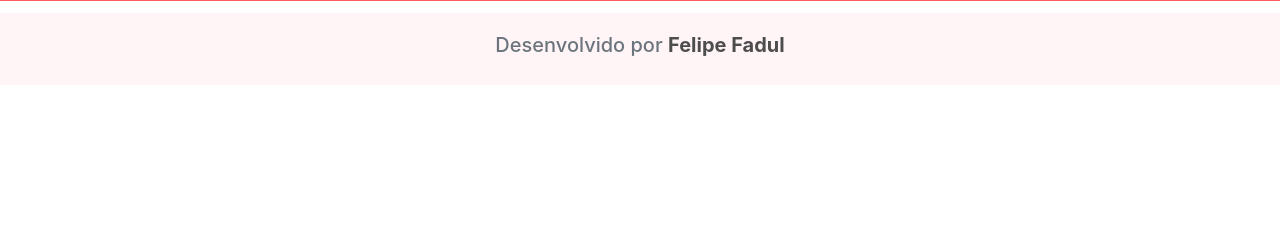
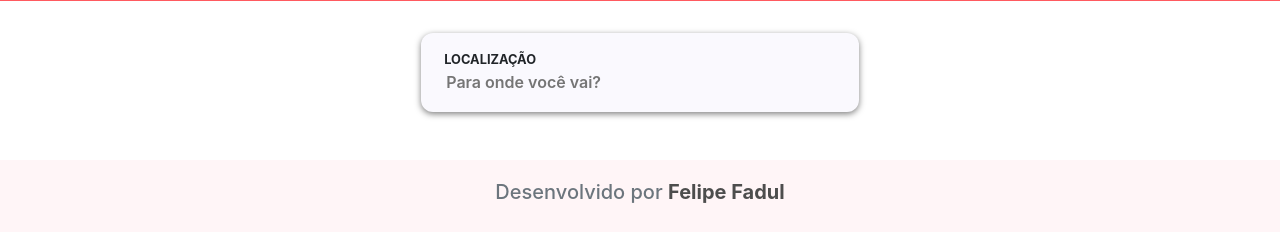
Before and after one commit to felipefadul/desafio-gama-airbnb, a plain HTML site: page index.html in a window 1280 px wide. Shown: the part 87-328 px from the top of the page. Drawn offline with nearby package versions, Linux system fonts and the light colour scheme; no server answers; some icons are missing.

Commit message:
feat: Adiciona campo de pesquisa de Localização

```diff
--- a/css/style.css
+++ b/css/style.css
@@ -49,7 +49,7 @@
 }
 
 .container-fluid {
-  margin-top:100px
+  margin-top:100px;
 }
 
 #cards-container {
@@ -91,22 +91,36 @@
   justify-content: space-between;
 }
 
-@media screen and (max-width: 800px) {
-  .navbar {
-    padding-left: 1.5rem;
-    padding-right: 1.5rem;
-  }
+#section-preferences {
+  display: flex;
+  flex-direction: row;
+  justify-content: center;
+  margin: 120px 15% 0 15%;
+}
 
-  #logo {
-    display: none;
-  }
+.place-preference {
+  box-shadow: 0 2px 6px 0 rgba(0, 0, 0, 0.5);
+  transition: border-color 0.2s ease 0s;
+  background-color: #faf9fe;
+  border: 1px solid transparent;
+  border-radius: 12px;
+  padding: 16px 22px;
+}
 
-  #short-logo {
-    display: block;
-    max-width: 70px;
-    max-height: 70px;
-    transform: scale(1);
-  }
+.place-preference:hover {
+  border-color: #b3b3b3;
+}
+
+.input-title {
+  font-size: .8rem;
+  font-weight: bold;
+}
+
+#input-place {
+  border: 0;
+  background-color: #faf9fe;
+  color: #4d4d4d;
+  font-weight: 600;
 }
 
 .card-icons {
@@ -143,3 +157,26 @@ footer a:link {
 footer h4 {
   font-size: 20px;
 }
+
+@media screen and (max-width: 800px) {
+  .navbar {
+    padding-left: 1.5rem;
+    padding-right: 1.5rem;
+  }
+
+  #logo {
+    display: none;
+  }
+
+  #short-logo {
+    display: block;
+    max-width: 70px;
+    max-height: 70px;
+    transform: scale(1);
+  }
+
+  #input-place {
+    border: 0;
+    max-width: 180px;
+  }
+}
--- a/index.html
+++ b/index.html
@@ -25,8 +25,15 @@
     </nav>
 
     <div class="container-fluid">
-      <div id="cards-container"></div>
 
+      <section id="section-preferences" class="row">
+        <div class="col-md-6 place-preference">
+          <div class="input-title">LOCALIZAÇÃO</div>
+          <input id="input-place" onkeyup="handleSearch()" placeholder="Para onde você vai?">
+        </div>
+      </section>
+
+      <div class="my-4" id="cards-container"></div>
     </div>
 
     <footer class="text-muted">
--- a/js/index.js
+++ b/js/index.js
@@ -1,5 +1,5 @@
 const apiUrl = "https://api.sheety.co/30b6e400-9023-4a15-8e6c-16aa4e3b1e72"
-const cardsContainer = document.querySelector("#cards-container");
+const cardsContainer = document.getElementById("cards-container");
 let data = [];
 
 async function fetchCards() {
@@ -39,3 +39,16 @@ async function main() {
 }
 
 main();
+
+function handleSearch() {
+  let inputValue = document.getElementById("input-place").value.toLowerCase();
+
+  const filteredResults = data.filter((places) => {
+    const placesToSearchByName = places.name.toLowerCase();
+
+    if (placesToSearchByName.search(inputValue) > -1)
+      return places;
+  });
+
+  renderCards(filteredResults);
+}
```
